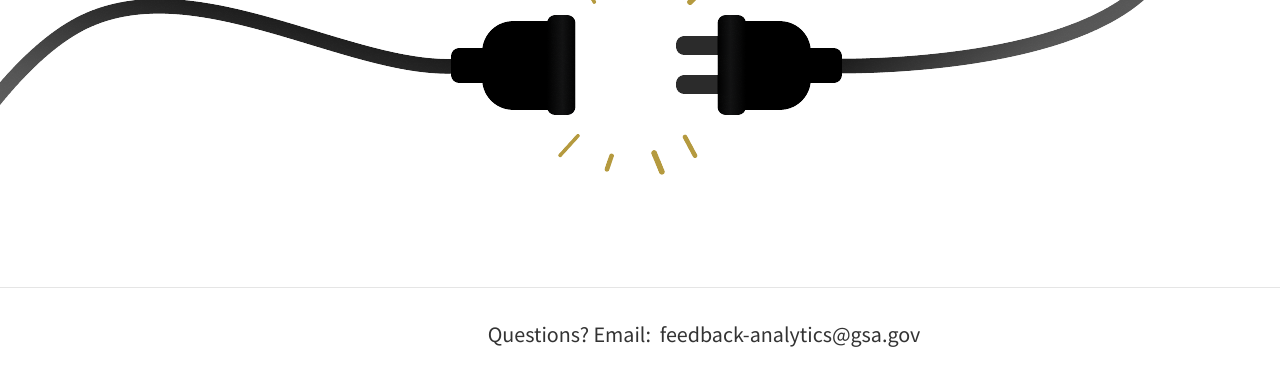
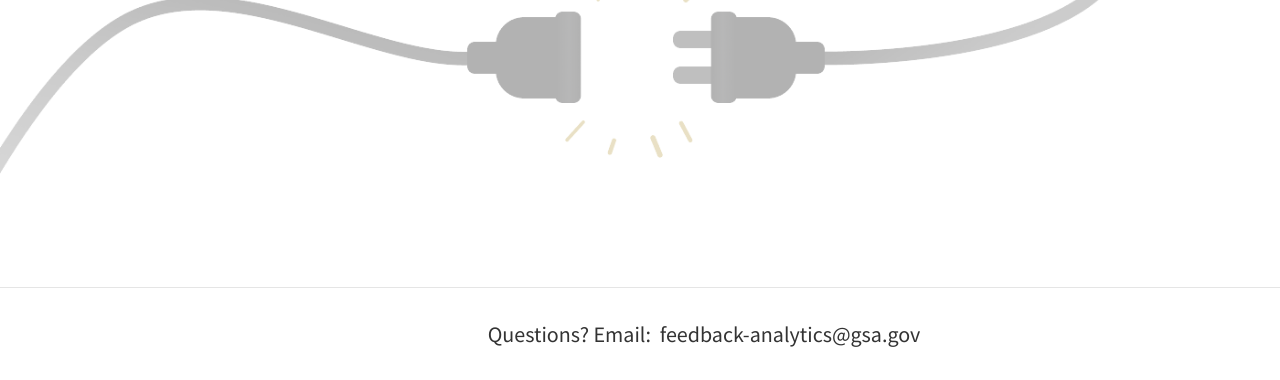
Before and after one commit to GSA/touchpoints-maintenance-page, a plain HTML site: page index.html in a window 1280 px wide. Shown: the part 420-800 px from the top of the page. Drawn offline with Linux system fonts and the light colour scheme.

Commit message:
Scale background image and decrease opacity

```diff
--- a/index.html
+++ b/index.html
@@ -1,5 +1,6 @@
 <!DOCTYPE html>
 <html lang="en" dir="ltr">
+
 <head>
   <meta charset="utf-8">
   <title>Touchpoints - Maintenance Page</title>
@@ -13,11 +14,34 @@
       font-size: 36px;
     }
 
+    html,
     body {
+      width: 100%;
+      height: 100%;
+    }
+
+    .bg-plug {
+      width: 100%;
+      height: 100%;
+      min-width: 100%;
+      min-height: 100%;
+      position: relative;
+    }
+
+    .bg-plug::before {
       background-image: url("/assets/img/maintenance_plug.png");
+      background-size: contain;
+      background-position: center;
       background-repeat: no-repeat;
-      background-attachment: fixed;
-      background-position: center;
+      content: "";
+      display: block;
+      position: absolute;
+      top: 0;
+      left: 0;
+      width: 100%;
+      height: 100%;
+      z-index: -2;
+      opacity: 0.3;
     }
 
     article {
@@ -46,16 +70,19 @@
       vertical-align: middle;
       width: 100%;
     }
+
     @media all and (max-width: 39.99em) {
       h1 {
         font-size: 32px;
       }
     }
+
     @media all and (min-width: 40em) {
       .usa-prose h1 {
         margin-top: 75px;
         font-size: 50px;
       }
+
       .message,
       footer {
         font-size: 22px;
@@ -65,7 +92,7 @@
   <script src="/assets/js/all.js"></script>
 </head>
 
-<body>
+<body class="bg-plug">
   <div class="usa-banner">
     <div class="usa-accordion">
       <header class="usa-banner__header">
```
